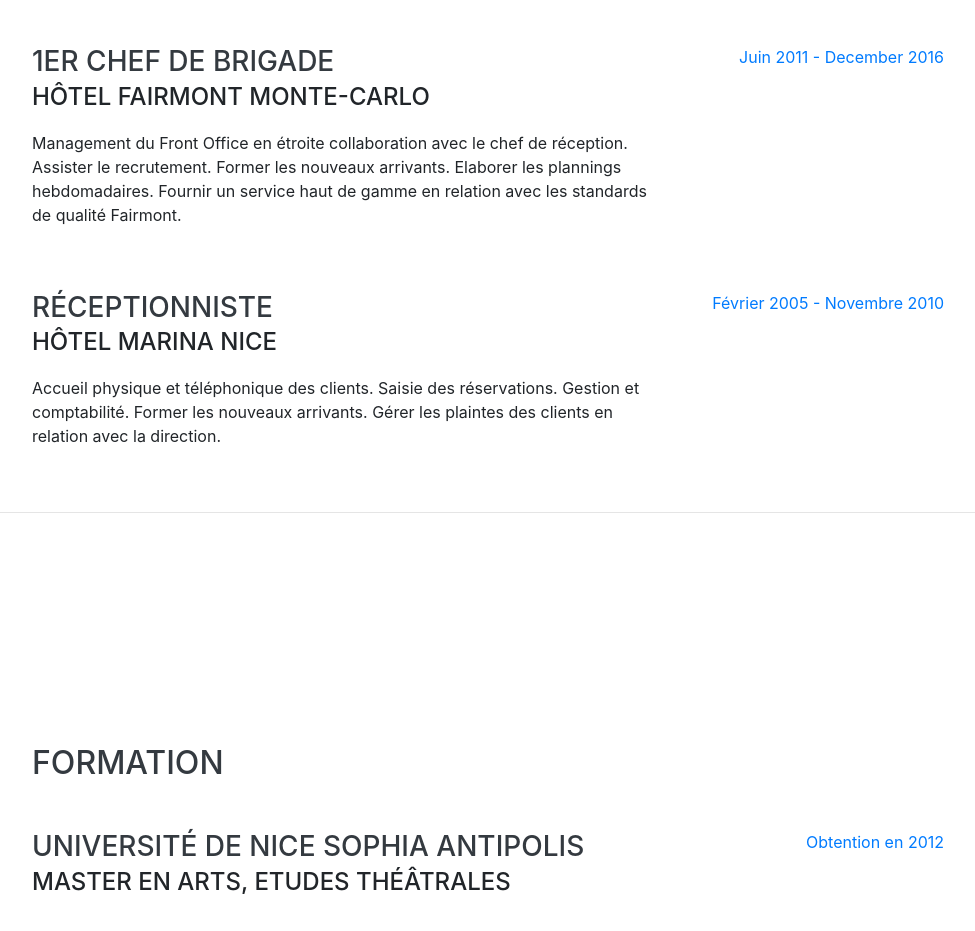
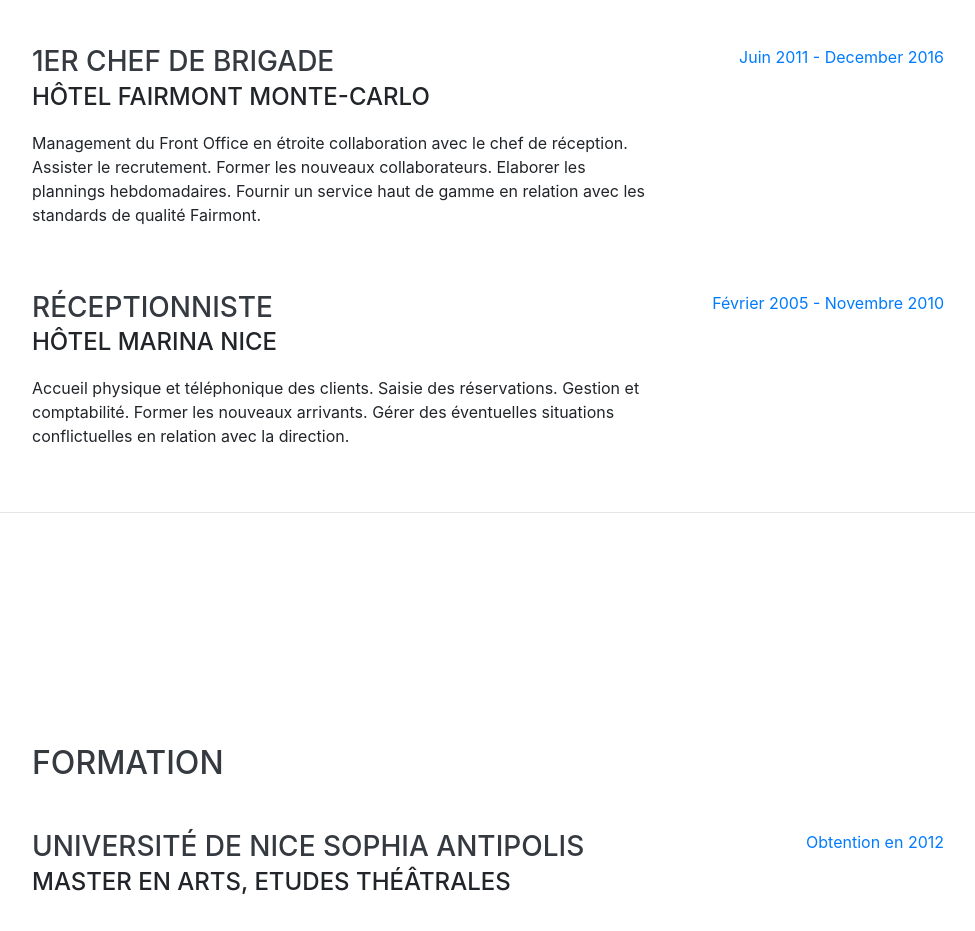
Before and after one commit to kanevmc/kanev, a website with bundled scripts: page index.html in a window 1280 px wide. Shown: the part 1463-2394 px from the top of the page, without its empty margins (288-1263 px from the left). Built offline with nearby package versions, Linux system fonts and the light colour scheme; a web font is replaced by a local one.

Commit message:
Add files via upload

```diff
--- a/index.html
+++ b/index.html
@@ -110,7 +110,7 @@
           <div class="resume-content">
             <h3 class="mb-0">Chef de Brigade</h3>
             <div class="subheading mb-3">Hôtel Hermitage Monte-Carlo</div>
-            <p>Coordinateur Réception. Superviser et coordonner les activités des réceptionnistes. Fournir un service haut de gamme en respectant les standard Leading Hotels of the World. Exécuter les diverses missions confiées par la direction, suivi et gestion des demandes clients ainsi que former les nouveaux collègues.</p>
+            <p>Coordinateur Réception. Superviser et coordonner les activités des réceptionnistes. Fournir un service haut de gamme en respectant les standard Leading Hotels of the World. Exécuter les diverses missions confiées par la direction, suivi et gestion des demandes clients ainsi que former les nouveaux collaborateurs.</p>
           </div>
           <div class="resume-date text-md-right">
             <span class="text-primary">Avril 2017 - Août 2018</span>
@@ -121,7 +121,7 @@
           <div class="resume-content">
             <h3 class="mb-0">1er Chef de Brigade</h3>
             <div class="subheading mb-3">Hôtel Fairmont Monte-Carlo</div>
-            <p>Management du Front Office en étroite collaboration avec le chef de réception. Assister le recrutement. Former les nouveaux arrivants. Elaborer les plannings hebdomadaires. Fournir un service haut de gamme en relation avec les standards de qualité Fairmont.</p>
+            <p>Management du Front Office en étroite collaboration avec le chef de réception. Assister le recrutement. Former les nouveaux collaborateurs. Elaborer les plannings hebdomadaires. Fournir un service haut de gamme en relation avec les standards de qualité Fairmont.</p>
           </div>
           <div class="resume-date text-md-right">
             <span class="text-primary">Juin 2011 - December 2016</span>
@@ -132,7 +132,7 @@
           <div class="resume-content">
             <h3 class="mb-0">Réceptionniste</h3>
             <div class="subheading mb-3">Hôtel Marina Nice</div>
-            <p>Accueil physique et téléphonique des clients. Saisie des réservations. Gestion et comptabilité. Former les nouveaux arrivants. Gérer les plaintes des clients en relation avec la direction.</p>
+            <p>Accueil physique et téléphonique des clients. Saisie des réservations. Gestion et comptabilité. Former les nouveaux arrivants. Gérer des éventuelles situations conflictuelles en relation avec la direction.</p>
           </div>
           <div class="resume-date text-md-right">
             <span class="text-primary">Février 2005 - Novembre 2010</span>
```
